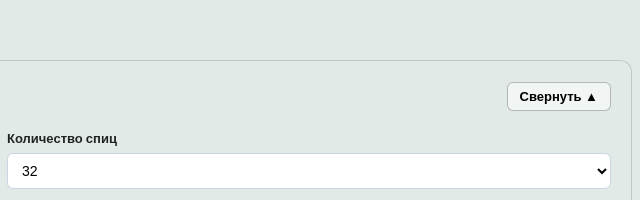
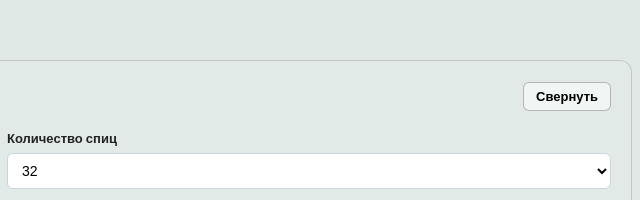
Before and after one commit to AdminMTB/MTB-Moscow, a plain HTML site: page indexInstrument.html in a window 1280 px wide. Both pictures are taken after a click on the link "Калькулятор длины спиц". Shown: the part 196-396 px from the top of the page, 640-1280 px from the left. Drawn offline with Linux system fonts and the light colour scheme.

Commit message:
indexInstrument.html

```diff
--- a/indexInstrument.html
+++ b/indexInstrument.html
@@ -26,7 +26,7 @@
     <section id="spokes-calc" class="calc-section">
       <div class="calc-header">
         <h2>Калькулятор длины спиц</h2>
-        <button type="button" class="collapse-btn">Свернуть ▲</button>
+        <button type="button" class="collapse-btn">Свернуть</button>
       </div>
 
       <div class="calc-grid">
@@ -109,7 +109,7 @@
     <section id="tires-calc" class="calc-section">
       <div class="calc-header">
         <h2>Калькулятор давления в шинах</h2>
-        <button type="button" class="collapse-btn">Свернуть ▲</button>
+        <button type="button" class="collapse-btn">Свернуть</button>
       </div>
 
       <div class="calc-grid">
@@ -189,7 +189,7 @@
     <section id="fork-calc" class="calc-section">
       <div class="calc-header">
         <h2>Калькулятор давления в вилке</h2>
-        <button type="button" class="collapse-btn">Свернуть ▲</button>
+        <button type="button" class="collapse-btn">Свернуть</button>
       </div>
 
       <div class="calc-grid">
```
